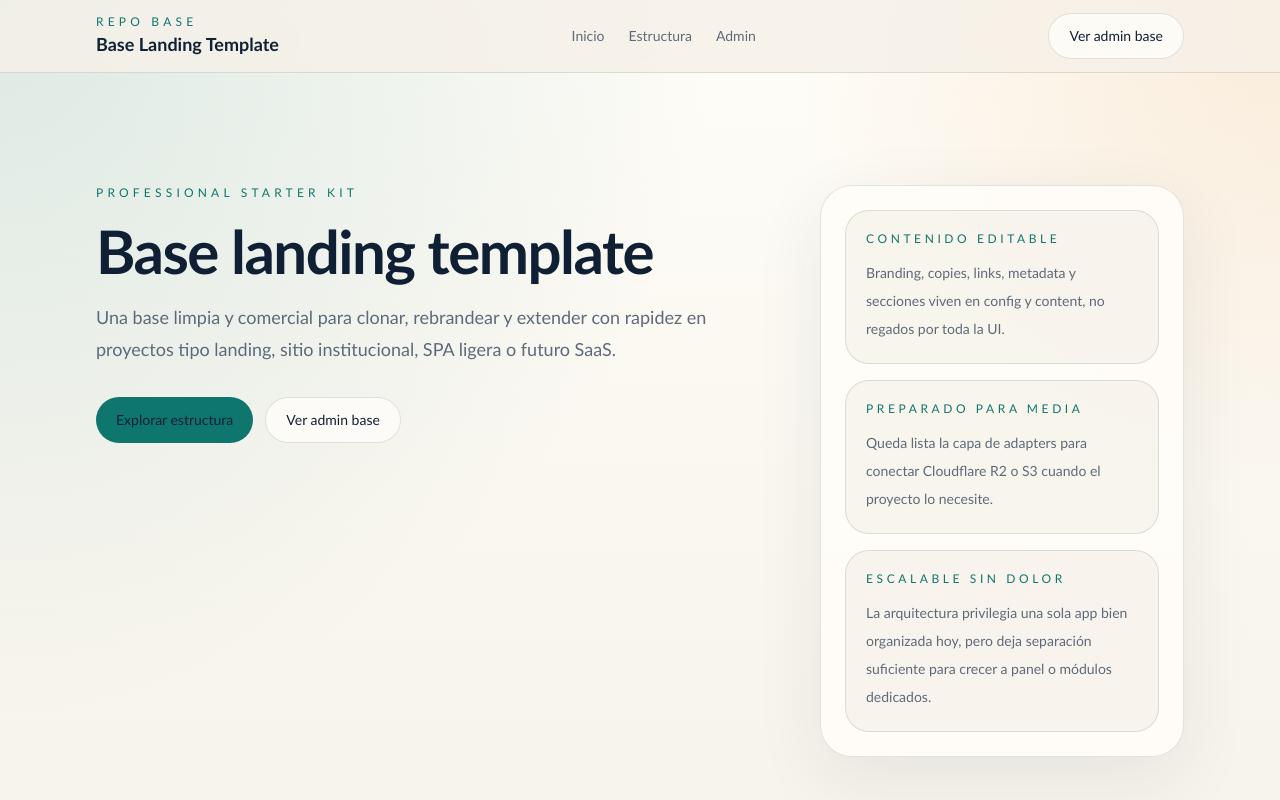
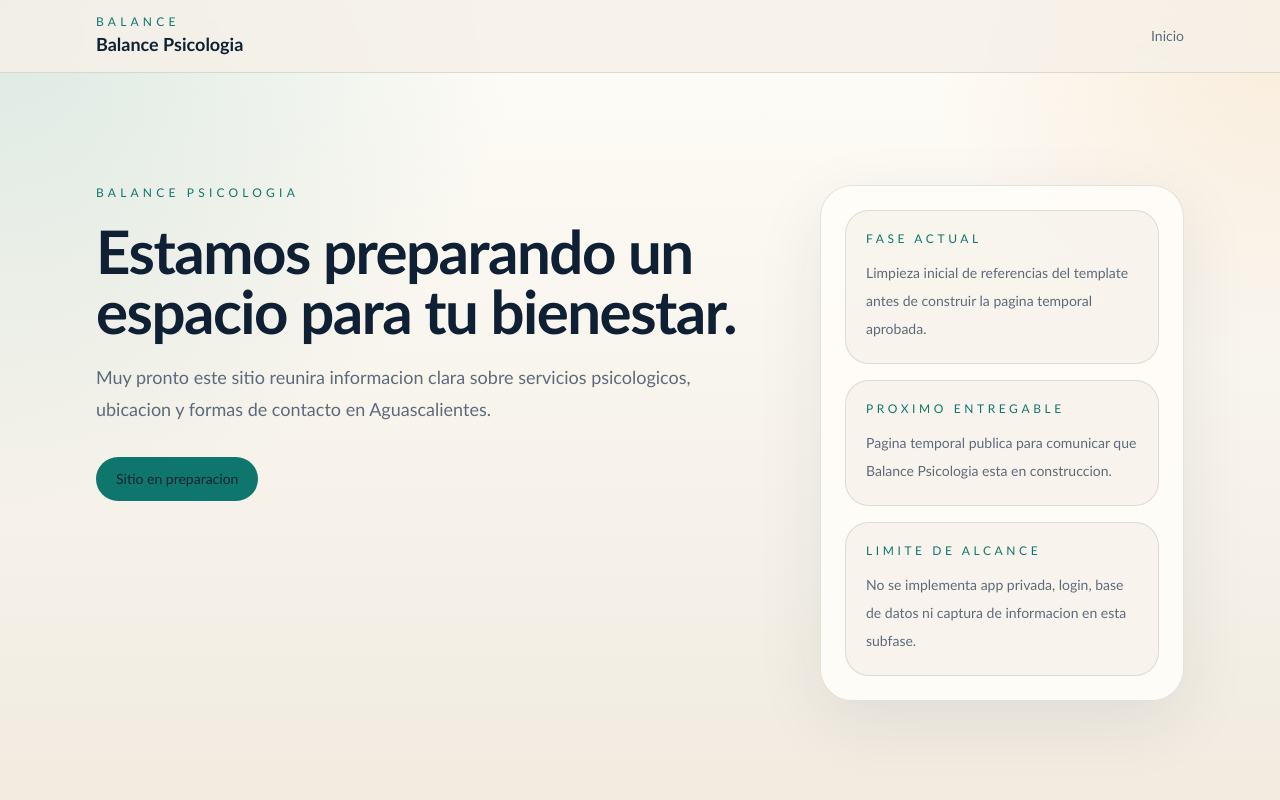
Before and after one commit to GerardoRegalado/BalancePsicologia, a Next.js app: page / in a window 1280 px wide. Shown: the top 800 px of the page. Built offline with nearby package versions, Linux system fonts and the light colour scheme; no server answers.

Commit message:
Phase 0.1 done

```diff
--- a/app/(marketing)/page.tsx
+++ b/app/(marketing)/page.tsx
@@ -1,11 +1,9 @@
-import { CapabilityGrid } from "@/components/sections/capability-grid";
 import { HeroSection } from "@/components/sections/hero-section";
-import { featureSectionContent } from "@/content/features";
 import { heroContent } from "@/content/hero";
 import { buildMetadata } from "@/lib/seo/build-metadata";
 
 export const metadata = buildMetadata({
-  title: "Base landing template",
+  title: "Balance Psicologia",
   path: "/",
 });
 
@@ -13,7 +11,6 @@
   return (
     <>
       <HeroSection content={heroContent} />
-      <CapabilityGrid content={featureSectionContent} />
     </>
   );
 }
--- a/components/layout/site-header.tsx
+++ b/components/layout/site-header.tsx
@@ -1,6 +1,5 @@
 import type { Route } from "next";
 import Link from "next/link";
-import { ButtonLink } from "@/components/ui/button-link";
 import { Container } from "@/components/ui/container";
 import { brandConfig } from "@/config/brand";
 import { siteConfig } from "@/config/site";
@@ -25,14 +24,6 @@
             </Link>
           ))}
         </nav>
-
-        <div className="hidden md:block">
-          <ButtonLink
-            href="/admin"
-            label="Ver admin base"
-            variant="secondary"
-          />
-        </div>
       </Container>
     </header>
   );
--- a/config/brand.ts
+++ b/config/brand.ts
@@ -1,15 +1,15 @@
 export const brandConfig = {
-  name: process.env.NEXT_PUBLIC_SITE_NAME ?? "Base Landing Template",
-  shortName: process.env.NEXT_PUBLIC_SITE_SHORT_NAME ?? "Repo Base",
+  name: process.env.NEXT_PUBLIC_SITE_NAME ?? "Balance Psicologia",
+  shortName: process.env.NEXT_PUBLIC_SITE_SHORT_NAME ?? "Balance",
   legalName:
-    process.env.NEXT_PUBLIC_SITE_LEGAL_NAME ?? "Base Landing Template Studio",
+    process.env.NEXT_PUBLIC_SITE_LEGAL_NAME ?? "Balance Psicologia",
   tagline:
     process.env.NEXT_PUBLIC_SITE_TAGLINE ??
-    "Plantilla reusable para proyectos comerciales ligeros.",
-  supportEmail: process.env.NEXT_PUBLIC_SUPPORT_EMAIL ?? "hola@tuestudio.com",
-  location: process.env.NEXT_PUBLIC_BRAND_LOCATION ?? "Remote-first",
+    "Consultorio psicologico en construccion.",
+  supportEmail: process.env.NEXT_PUBLIC_SUPPORT_EMAIL ?? "pendiente@balancepsicologia.com",
+  location: process.env.NEXT_PUBLIC_BRAND_LOCATION ?? "Aguascalientes, Mexico",
   social: {
-    instagram: "https://instagram.com/tuestudio",
-    linkedin: "https://linkedin.com/company/tuestudio",
+    instagram: "https://instagram.com/",
+    linkedin: "https://linkedin.com/",
   },
 } as const;
--- a/config/site.ts
+++ b/config/site.ts
@@ -6,26 +6,23 @@
 };
 
 export const siteConfig = {
-  url: process.env.NEXT_PUBLIC_SITE_URL ?? "https://example.com",
+  url: process.env.NEXT_PUBLIC_SITE_URL ?? "https://www.balancepsicologia.com",
   locale: process.env.NEXT_PUBLIC_SITE_LOCALE ?? "es_MX",
   defaultTitle: brandConfig.name,
   titleTemplate: `%s | ${brandConfig.name}`,
   description:
     process.env.NEXT_PUBLIC_SITE_DESCRIPTION ??
-    "Template principal para lanzar landings, sitios institucionales, SPAs ligeras y futuros SaaS con una base limpia, reusable y escalable.",
+    "Balance Psicologia esta preparando una presencia publica profesional para informar sobre sus servicios psicologicos en Aguascalientes.",
   keywords: [
-    "next.js",
-    "template base",
-    "landing page",
-    "spa",
-    "saas ligero",
-    "tailwind css",
-    "typescript",
+    "psicologia",
+    "terapia psicologica",
+    "salud mental",
+    "consultorio psicologico",
+    "Aguascalientes",
+    "Balance Psicologia",
   ],
   ogImage: process.env.NEXT_PUBLIC_DEFAULT_OG_IMAGE ?? "/media/og-default.svg",
   navigation: [
     { label: "Inicio", href: "/" },
-    { label: "Estructura", href: "/#structure" },
-    { label: "Admin", href: "/admin" },
   ] satisfies NavigationItem[],
 } as const;
--- a/content/hero.ts
+++ b/content/hero.ts
@@ -1,37 +1,32 @@
 import type { HeroContent } from "@/types/content";
 
 export const heroContent: HeroContent = {
-  eyebrow: "Professional starter kit",
-  title: "Base landing template",
+  eyebrow: "Balance Psicologia",
+  title: "Estamos preparando un espacio para tu bienestar.",
   description:
-    "Una base limpia y comercial para clonar, rebrandear y extender con rapidez en proyectos tipo landing, sitio institucional, SPA ligera o futuro SaaS.",
+    "Muy pronto este sitio reunira informacion clara sobre servicios psicologicos, ubicacion y formas de contacto en Aguascalientes.",
   actions: [
     {
-      label: "Explorar estructura",
-      href: "/#structure",
+      label: "Sitio en preparacion",
+      href: "/",
       variant: "primary",
-    },
-    {
-      label: "Ver admin base",
-      href: "/admin",
-      variant: "secondary",
     },
   ],
   highlights: [
     {
-      label: "Contenido editable",
+      label: "Fase actual",
       value:
-        "Branding, copies, links, metadata y secciones viven en config y content, no regados por toda la UI.",
+        "Limpieza inicial de referencias del template antes de construir la pagina temporal aprobada.",
     },
     {
-      label: "Preparado para media",
+      label: "Proximo entregable",
       value:
-        "Queda lista la capa de adapters para conectar Cloudflare R2 o S3 cuando el proyecto lo necesite.",
+        "Pagina temporal publica para comunicar que Balance Psicologia esta en construccion.",
     },
     {
-      label: "Escalable sin dolor",
+      label: "Limite de alcance",
       value:
-        "La arquitectura privilegia una sola app bien organizada hoy, pero deja separación suficiente para crecer a panel o módulos dedicados.",
+        "No se implementa app privada, login, base de datos ni captura de informacion en esta subfase.",
     },
   ],
 };
```
